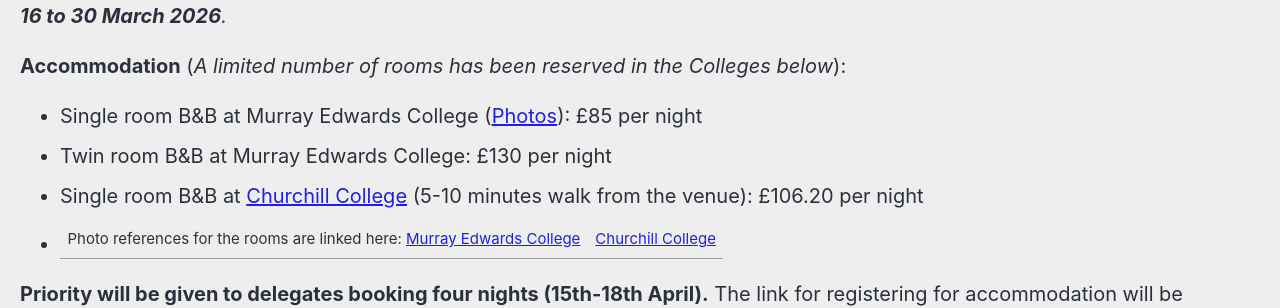
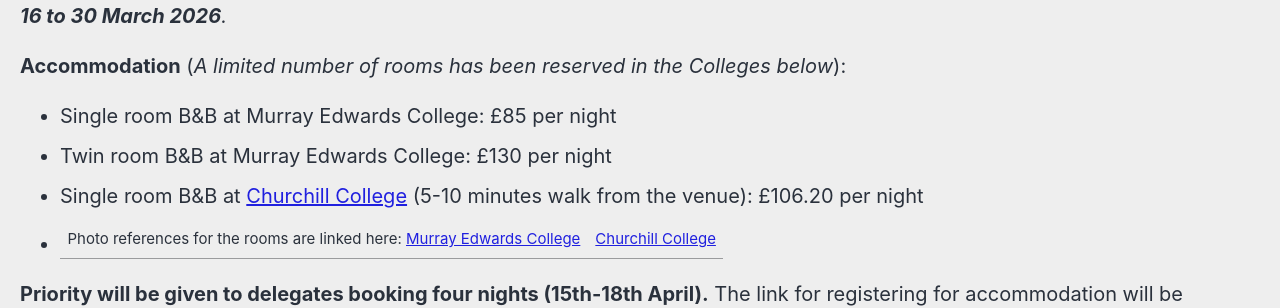
Before and after one commit to roryleung/GASLA18, a Jekyll site: the page built from _pages/registration.md, in a window 1280 px wide. Shown: the part 849-1157 px from the top of the page. Built offline with Jekyll 4.4.1, drawn with Linux system fonts in a browser that asks for light colours; cached includes are drawn as plain includes; nearby versions of some CDN libraries.

Commit message:
Update registration.md

```diff
--- a/_pages/registration.md
+++ b/_pages/registration.md
@@ -23,7 +23,7 @@ Registration for the conference is priced as follows:
 *The early bird fees are applicable for registrations completed on or before **15 March 2026**. Full price applies to registrations from **16 to 30 March 2026**.*
 
 **Accommodation** (_A limited number of rooms has been reserved in the Colleges below_):
-* Single room B&B at Murray Edwards College ([Photos](https://www.universityrooms.com/en-GB/city/cambridge/college/murrayedwards#PhotosPopup)): £85 per night
+* Single room B&B at Murray Edwards College: £85 per night
 * Twin room B&B at Murray Edwards College: £130 per night
 * Single room B&B at [Churchill College](https://www.chu.cam.ac.uk/about/contact/) (5-10 minutes walk from the venue): £106.20 per night
 * Photo references for the rooms are linked here: [Murray Edwards College](https://www.universityrooms.com/en-GB/city/cambridge/college/murrayedwards#PhotosPopup) | [Churchill College](https://www.universityrooms.com/en-GB/city/cambridge/college/churchill?gad_source=1&gad_campaignid=924513515&gbraid=0AAAAAD81swu1bq02lx-3M1heLOCfcUKFi&gclid=Cj0KCQiAtfXMBhDzARIsAJ0jp3AYPIZbVG6RpVO1IJVyeXdDM-CYeKAEBt5-OsgLyfdRaMEoJWXNaK8aAvKDEALw_wcB#PhotosPopup)
```
